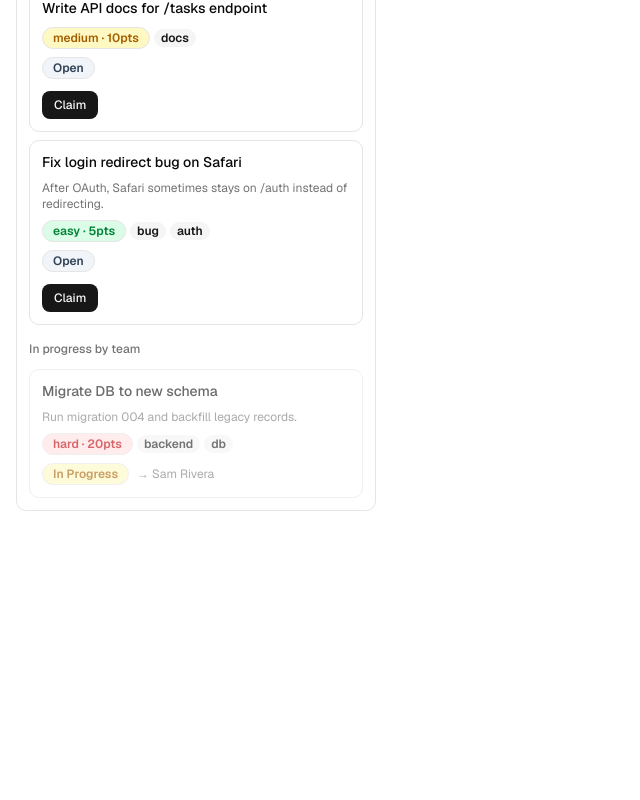
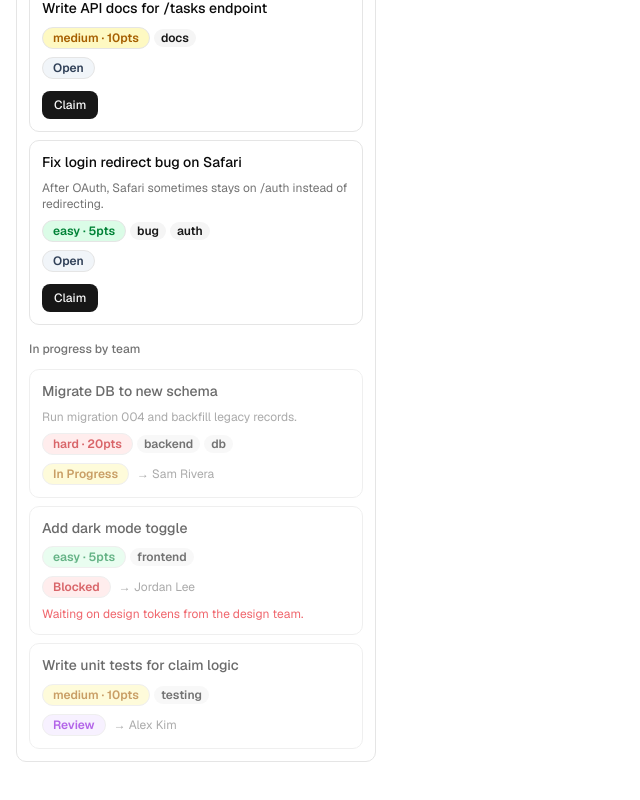
Before and after one commit to sdotdev/pool, a Next.js app: page /demo/board in a window 1280 px wide. Shown: the part 406-1206 px from the top of the page, without its empty margins (0-640 px from the left). Before the commit the page ends 957 px from the top, so only its background shows below. Built offline with nearby package versions, Linux system fonts and the light colour scheme.

Commit message:
feat: kanban board layout replacing grid view

```diff
--- a/app/demo/board/page.tsx
+++ b/app/demo/board/page.tsx
@@ -41,7 +41,9 @@ export default function DemoBoardPage() {
   }
 
   const poolTasks = tasks.filter(t => t.status === 'open')
-  const teamInProgress = tasks.filter(t => t.status === 'in_progress' && t.owner_id !== DEMO_PROFILE.id)
+  const teamInProgress = tasks.filter(t =>
+    ['claimed', 'in_progress', 'blocked', 'review'].includes(t.status) && t.owner_id !== DEMO_PROFILE.id
+  )
   const todoTasks = tasks.filter(t => t.status === 'claimed' && t.owner_id === DEMO_PROFILE.id)
   const doingTasks = tasks.filter(t => t.status === 'in_progress' && t.owner_id === DEMO_PROFILE.id)
   const reviewTasks = tasks.filter(t => t.status === 'review' && t.owner_id === DEMO_PROFILE.id)
```
Also changed, not shown: .claude/settings.local.json (added).
